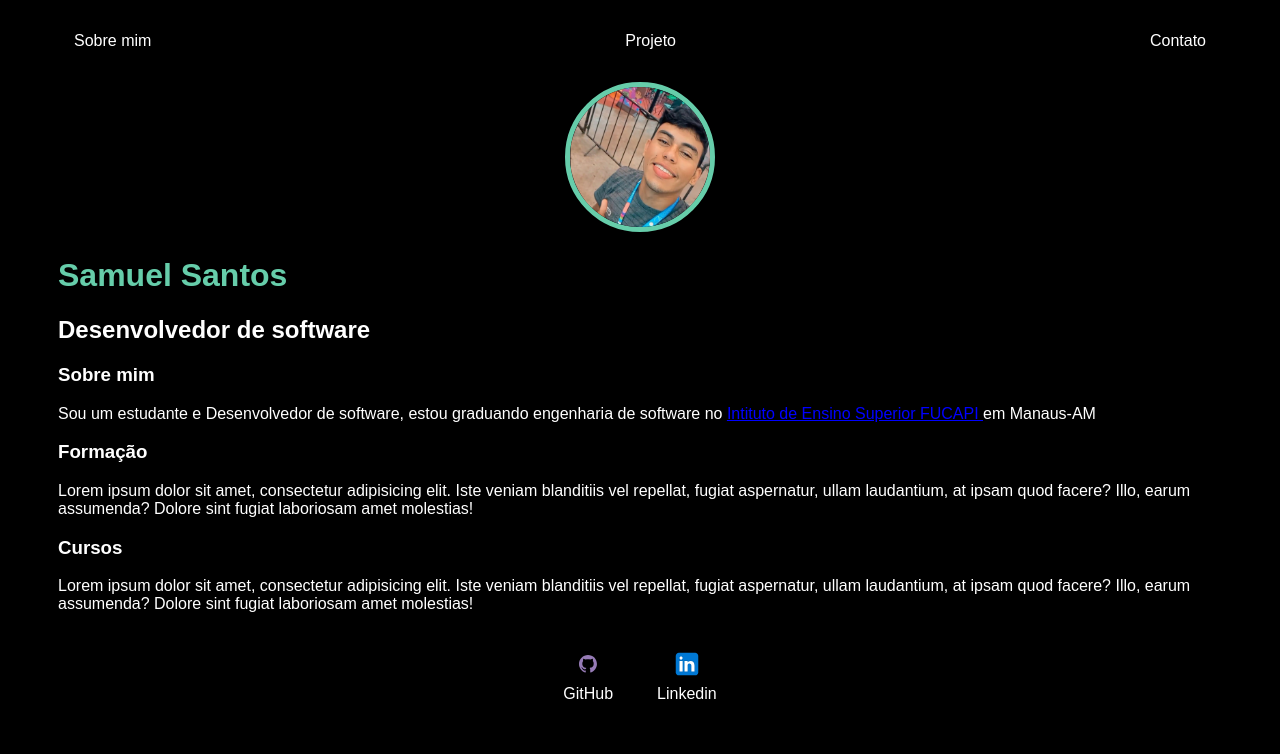
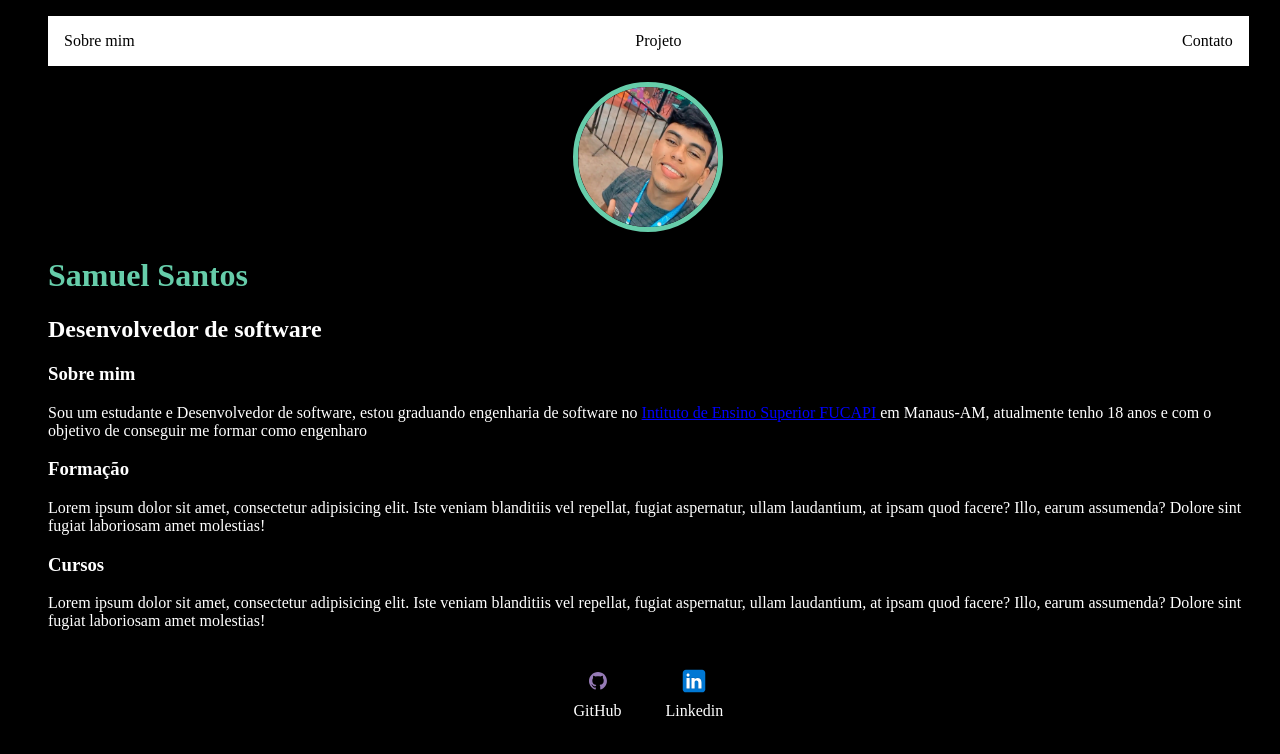
Before and after one commit to SamuelSantos01/PROJETOS_WEB, a plain HTML site: page index.html in a window 1280 px wide. Drawn offline with Linux system fonts and the light colour scheme.

Commit message:
Modificando os documentos

```diff
--- a/index.html
+++ b/index.html
@@ -37,7 +37,8 @@
                 <h3>Sobre mim</h3>
                 <p>
                     Sou um estudante e Desenvolvedor de software, estou graduando engenharia de software no <a
-                    href="https://fucapi.edu.br">Intituto de Ensino Superior FUCAPI </a>  em Manaus-AM
+                        href="https://fucapi.edu.br">Intituto de Ensino Superior FUCAPI </a> em Manaus-AM, atualmente
+                    tenho 18 anos e com o objetivo de conseguir me formar como engenharo
                 </p>
                 <h3>Formação</h3>
                 <p>
--- a/style.css
+++ b/style.css
@@ -1,7 +1,7 @@
 body{
     color: white;
     background-color: black;
-    font-family:  Arial, Helvetica, sans-serif;
+    font-family:  serif;
 }
 
 ul {
@@ -64,9 +64,19 @@ footer p{
 }
 
 .container{
-    padding: 0px 50px;
+    padding: 0px 40px;
+    width: 95%;
+    margin: 0;
 }
 
 nav a:hover{
     color: #66CDAA;
 }
+
+ nav {
+    background-color: white;
+}
+
+li a{
+    color: black;
+}
```
